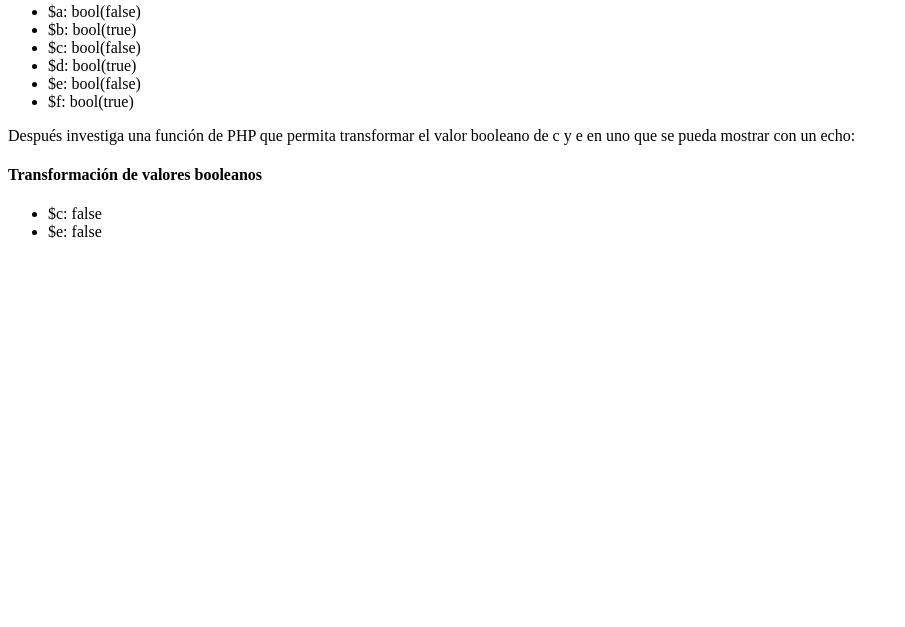
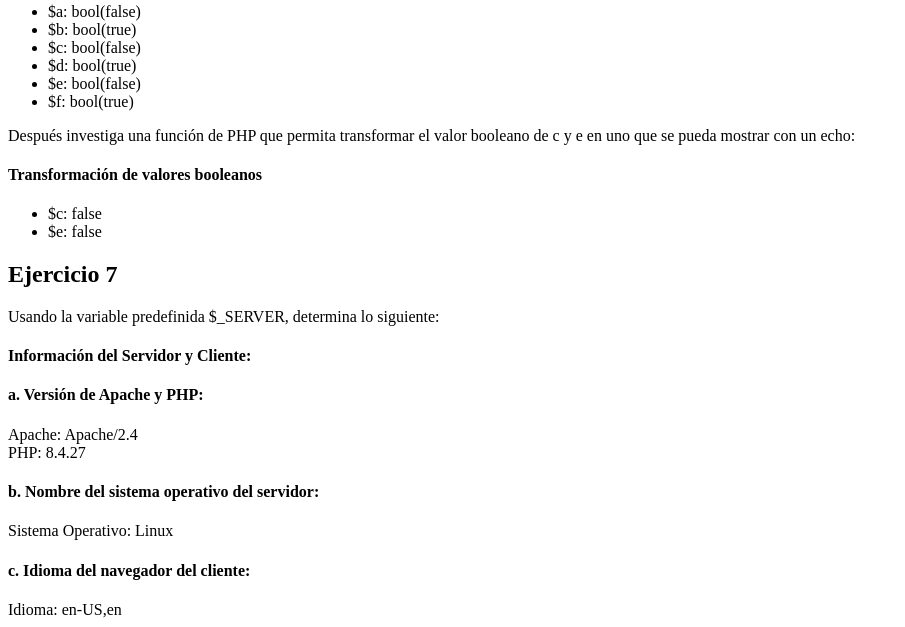
Before and after one commit to AlfredoRiveraaa/tecweb, a PHP site: page / in a window 1280 px wide. Shown: the part 2835-3462 px from the top of the page, without its empty margins (0-905 px from the left). Before the commit the page ends 3073 px from the top, so only its background shows below. Run offline with PHP 8.4, Linux system fonts and the light colour scheme.

Commit message:
Ejercicio 7 realizado en index.php

```diff
--- a/practicas/p04/index.php
+++ b/practicas/p04/index.php
@@ -212,5 +212,25 @@
         // Liberar variables
         unset($a, $b, $c, $d, $e, $f);
     ?>
+
+    <!-- Ejercicio 7 -->
+    <h2>Ejercicio 7</h2>
+    <p>Usando la variable predefinida $_SERVER, determina lo siguiente:</p>
+    <?php
+        echo "<h4>Información del Servidor y Cliente:</h4>";
+
+        // a. Versión de Apache y PHP
+        echo "<h4>a. Versión de Apache y PHP:</h4>";
+        echo "Apache: " . $_SERVER['SERVER_SOFTWARE'] . "<br>";
+        echo "PHP: " . phpversion() . "<br>";
+
+        // b. Nombre del sistema operativo del servidor
+        echo "<h4>b. Nombre del sistema operativo del servidor:</h4>";
+        echo "Sistema Operativo: " . PHP_OS . "<br>";
+
+        // c. Idioma del navegador del cliente
+        echo "<h4>c. Idioma del navegador del cliente:</h4>";
+        echo "Idioma: " . $_SERVER['HTTP_ACCEPT_LANGUAGE'] . "<br>";
+    ?>
 </body>
 </html>
```
